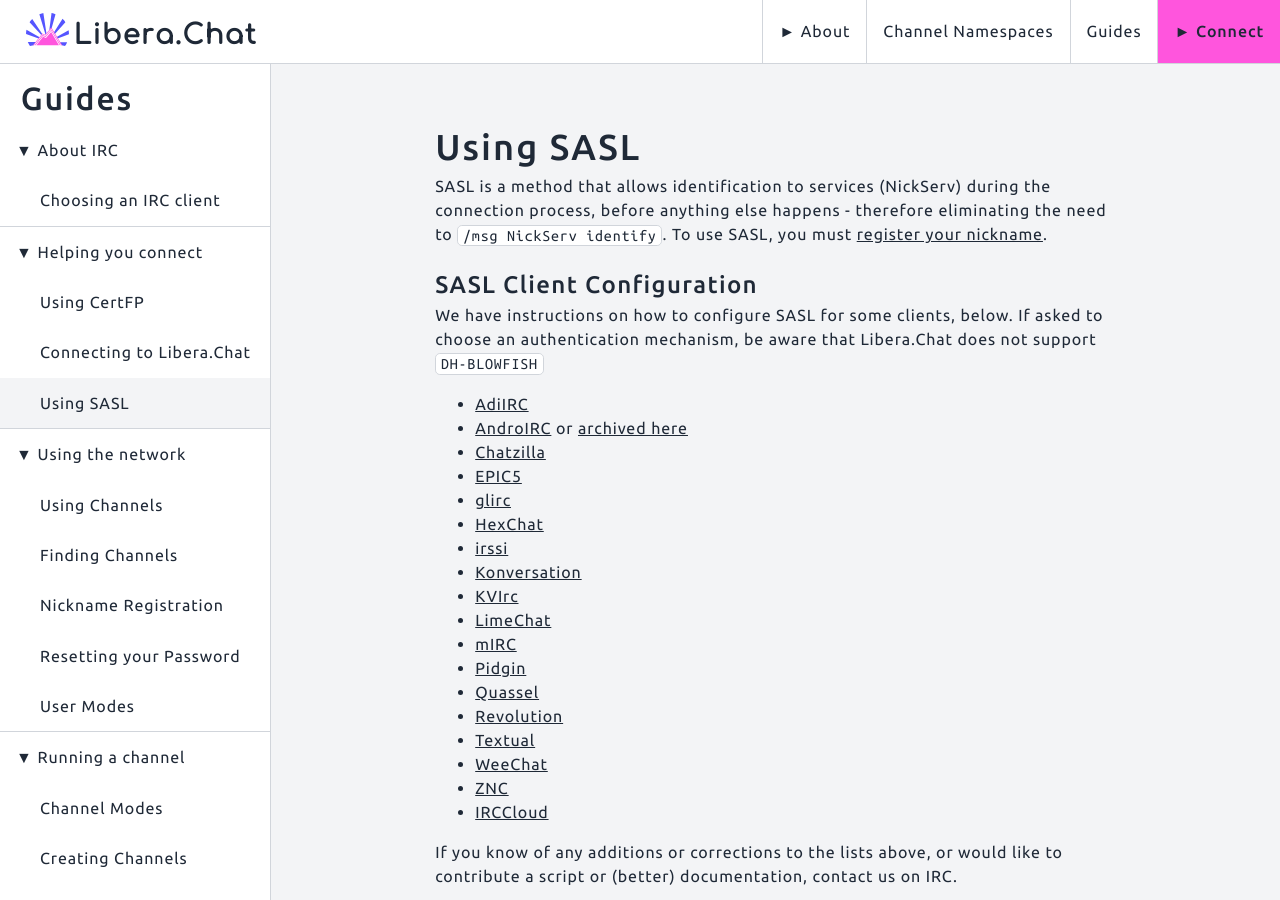
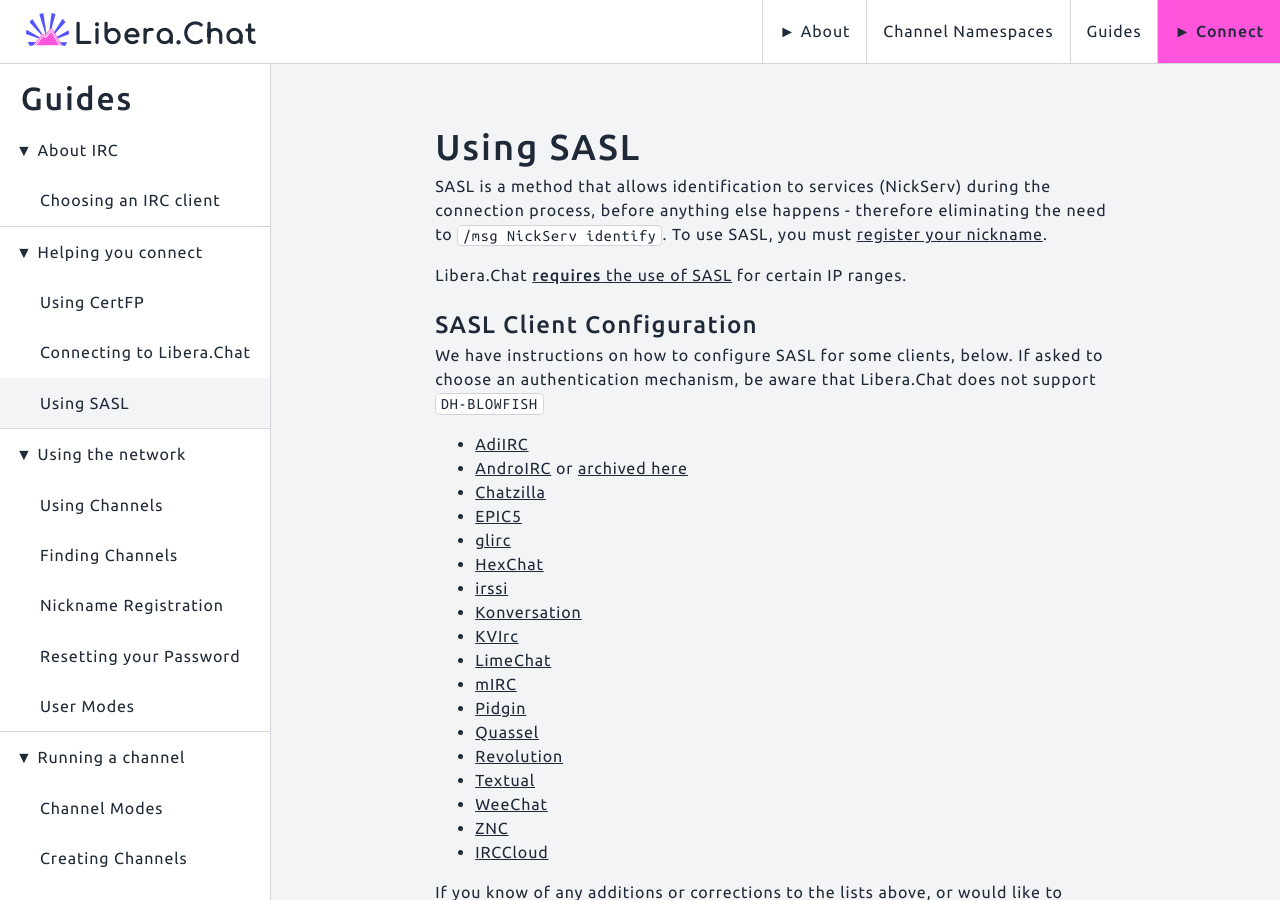
Before and after one commit to Libera-Chat/libera-chat.github.io, a Jekyll site: the page built from content/_guides/sasl.md, in a window 1280 px wide and 900 px high. Built offline with Jekyll 4.4.1, drawn with Linux system fonts in a browser that asks for light colours.

Commit message:
Make SASL requirement clearer
The section below is not visible on the sidebar or on initial page load
without scrolling. This makes it easy to miss.

```diff
--- a/content/_guides/sasl.md
+++ b/content/_guides/sasl.md
@@ -8,6 +8,9 @@
 connection process, before anything else happens - therefore eliminating the
 need to `/msg NickServ identify`. To use SASL, you must
 [register your nickname](/guides/registration).
+
+Libera.Chat [**requires** the use of SASL](#sasl-access-only-ip-ranges) for
+certain IP ranges.
 
 ## SASL Client Configuration
 
```
